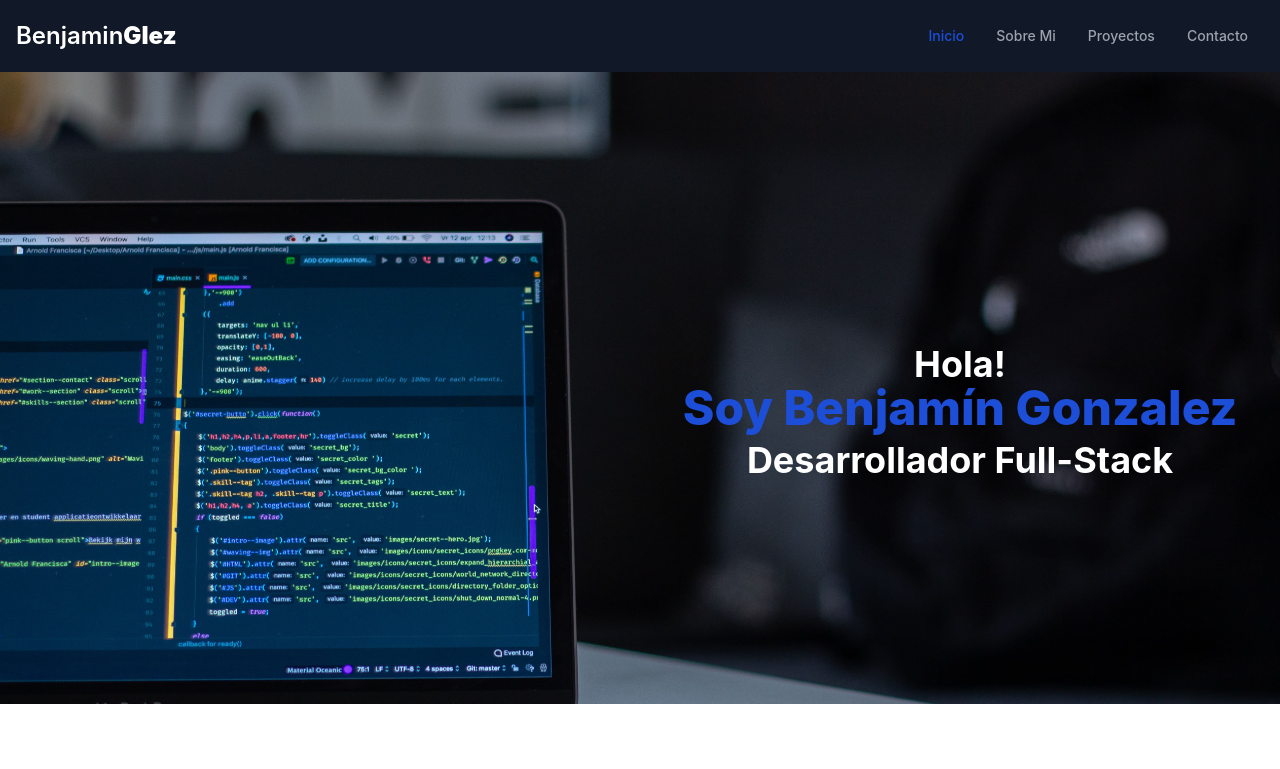
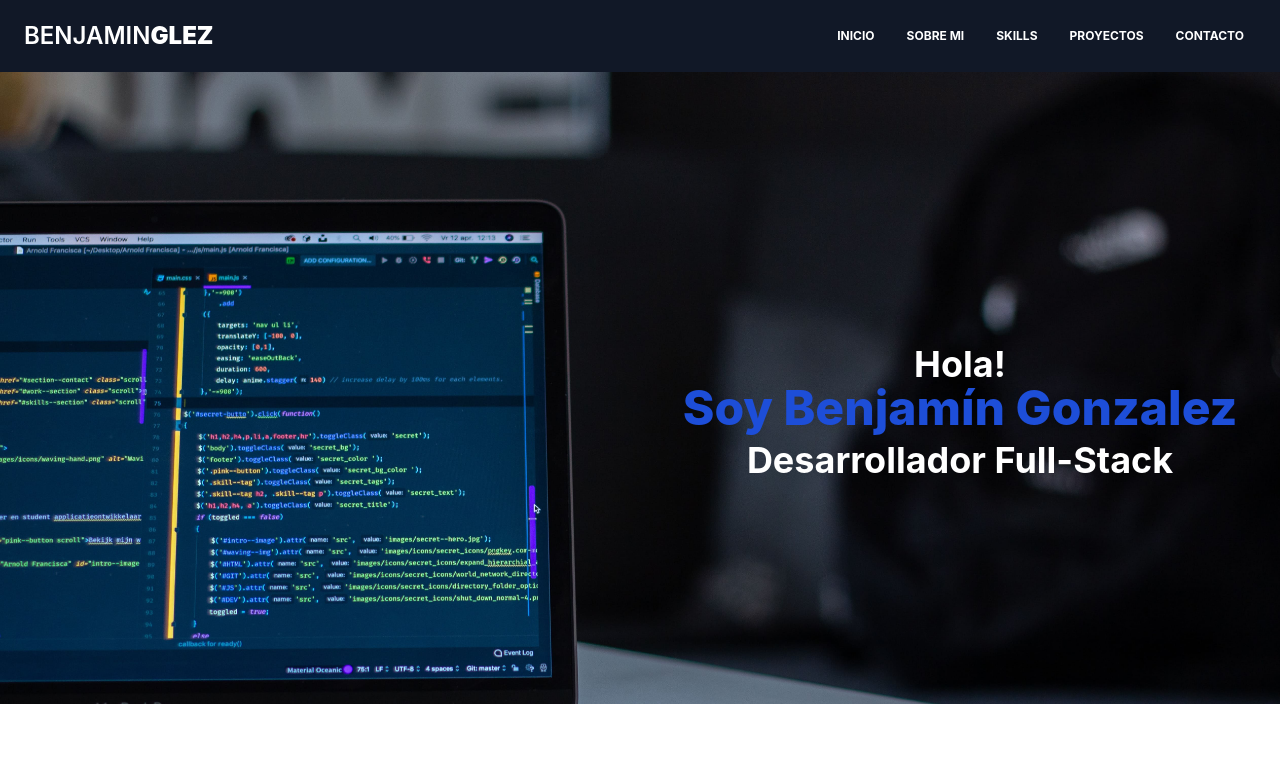
Before and after one commit to ibgm03/briefcase, a React (Create React App) app: page / in a window 1280 px wide. Shown: the top 769 px of the page. Built offline with nearby package versions, Linux system fonts and the light colour scheme.

Commit message:
new navbar

```diff
--- a/public/index.html
+++ b/public/index.html
@@ -24,7 +24,7 @@
       work correctly both with client-side routing and a non-root public URL.
       Learn how to configure a non-root public URL by running `npm run build`.
     -->
-    <title>React App</title>
+    <title>BenjaminGlez</title>
   </head>
   <body>
     <noscript>You need to enable JavaScript to run this app.</noscript>
--- a/src/App.js
+++ b/src/App.js
@@ -1,16 +1,17 @@
 import "./App.css";
 import { About } from "./components/About";
-import { Barra } from "./components/Barra";
 import { Card } from "./components/Card";
 import { Contacto } from "./components/Contacto";
 import { Experience } from "./components/Experience";
 import { Footer } from "./components/Footer";
+
+import Navbar from "./components/Navbar";
 import { Skills } from "./components/Skills";
 
 function App() {
   return (
     <>
-      <Barra />
+    <Navbar/>
       <Card />
       <About />
       <Skills/>
--- /dev/null
+++ b/src/components/Navbar.jsx
@@ -0,0 +1,86 @@
+import React from "react";
+
+import { FontAwesomeIcon } from "@fortawesome/react-fontawesome";
+import { faBars } from "@fortawesome/free-solid-svg-icons";
+
+
+export default function Navbar({ fixed }) {
+    const [navbarOpen, setNavbarOpen] = React.useState(false);
+    return (
+        <>
+            <nav className="relative flex flex-wrap items-center justify-between px-2 py-3 bg-gray-900">
+                <div className="container px-4 mx-auto flex flex-wrap items-center justify-between">
+                    <div className="w-full relative flex justify-between lg:w-auto lg:static lg:block lg:justify-start">
+                        <a
+                            className="text-sm font-bold leading-relaxed inline-block mr-4 py-2 whitespace-nowrap uppercase text-white"
+                            href="#pablo"
+                        >
+                            <span class="self-center text-2xl font-semibold whitespace-nowraptext-white text-white">
+                                Benjamin<strong>Glez</strong>
+                            </span>
+                        </a>
+                        <button
+                            className="text-white cursor-pointer text-xl leading-none px-3 py-1 border border-solid border-transparent rounded bg-transparent block lg:hidden outline-none focus:outline-none"
+                            type="button"
+                            onClick={() => setNavbarOpen(!navbarOpen)}
+                        >
+                            <a className="hover:text-blue-blueTittle" href="">
+                                <FontAwesomeIcon icon={faBars}></FontAwesomeIcon>
+                            </a>
+                        </button>
+                    </div>
+                    <div
+                        className={
+                            "lg:flex flex-grow items-center" +
+                            (navbarOpen ? " flex" : " hidden")
+                        }
+                        id="example-navbar-danger"
+                    >
+                        <ul className="flex flex-col lg:flex-row list-none lg:ml-auto">
+                            <li className="nav-item">
+                                <a
+                                    className="px-3 py-2 flex items-center text-xs uppercase font-bold leading-snug text-white hover:opacity-75"
+                                    href="#pablo"
+                                >
+                                    <i className="fab fa-facebook-square text-lg leading-lg text-white opacity-75"></i><span className="ml-2">Inicio</span>
+                                </a>
+                            </li>
+                            <li className="nav-item">
+                                <a
+                                    className="px-3 py-2 flex items-center text-xs uppercase font-bold leading-snug text-white hover:opacity-75"
+                                    href="#pablo"
+                                >
+                                    <i className="fab fa-facebook-square text-lg leading-lg text-white opacity-75"></i><span className="ml-2">Sobre mi</span>
+                                </a>
+                            </li>
+                            <li className="nav-item">
+                                <a
+                                    className="px-3 py-2 flex items-center text-xs uppercase font-bold leading-snug text-white hover:opacity-75"
+                                    href="#pablo"
+                                >
+                                    <i className="fab fa-twitter text-lg leading-lg text-white opacity-75"></i><span className="ml-2">Skills</span>
+                                </a>
+                            </li>
+                            <li className="nav-item">
+                                <a
+                                    className="px-3 py-2 flex items-center text-xs uppercase font-bold leading-snug text-white hover:opacity-75"
+                                    href="#pablo"
+                                >
+                                    <i className="fab fa-pinterest text-lg leading-lg text-white opacity-75"></i><span className="ml-2">Proyectos</span>
+                                </a>
+                            </li>
+                            <li className="nav-item">
+                                <a
+                                    className="px-3 py-2 flex items-center text-xs uppercase font-bold leading-snug text-white hover:opacity-75"
+                                    href="#pablo"
+                                >
+                                    <i className="fab fa-pinterest text-lg leading-lg text-white opacity-75"></i><span className="ml-2">Contacto</span>
+                                </a>
+                            </li>
+                        </ul>
+                    </div>
+                </div>
+            </nav>
+        </>
+    );
+}
```
